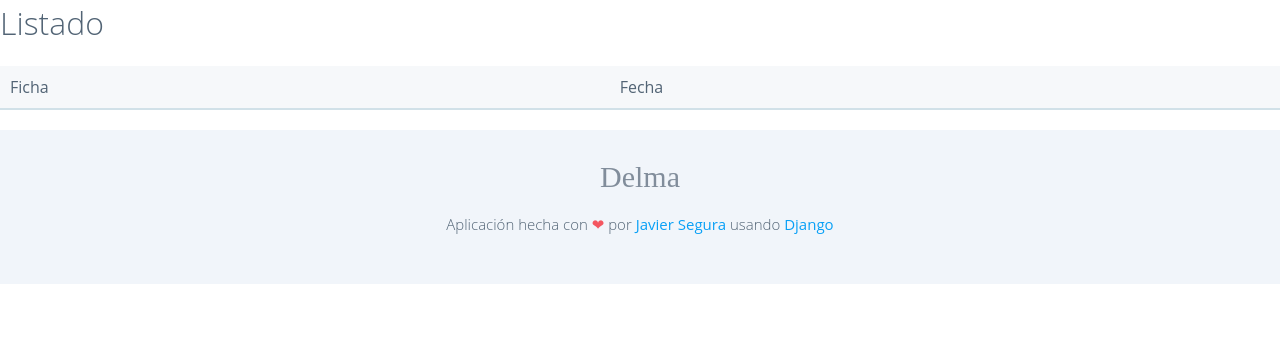
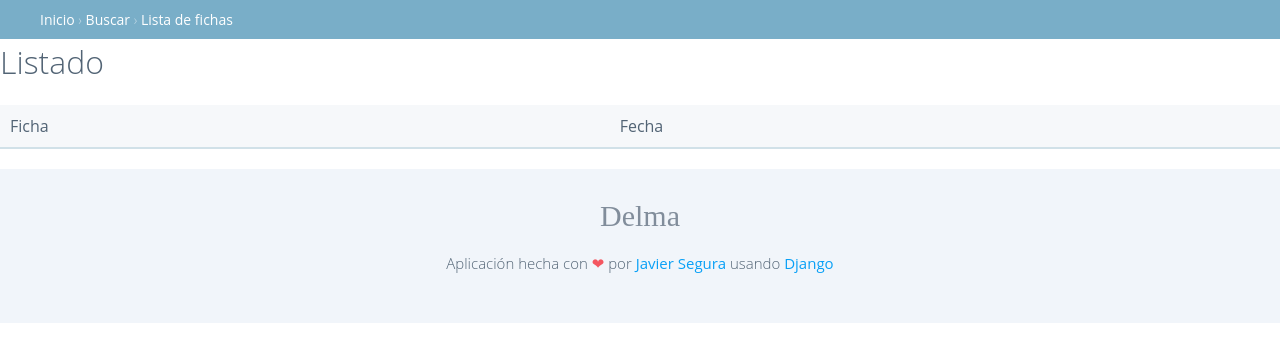
Before and after one commit to reciproco/delma, a Django app: page /fichas/search/ in a window 1280 px wide. Shown: the part 52-414 px from the top of the page. Run offline with Django 3.2, Linux system fonts and the light colour scheme; data that the repository does not hold is empty.

Commit message:
Hardcoded breadcrum

```diff
--- a/fichas/static/fichas/css/style.css
+++ b/fichas/static/fichas/css/style.css
@@ -186,3 +186,22 @@
 
 .card-paciente {
 }
+
+/* BREADCRUMBS */
+
+div.breadcrumbs {
+    background: #79aec8;
+    padding: 10px 40px;
+    border: none;
+    font-size: 14px;
+    color: #c4dce8;
+    text-align: left;
+}
+
+div.breadcrumbs a {
+    color: #fff;
+}
+
+div.breadcrumbs a:focus, div.breadcrumbs a:hover {
+    color: #c4dce8;
+}
--- a/fichas/templates/fichas/base.html
+++ b/fichas/templates/fichas/base.html
@@ -31,6 +31,9 @@
     {% endif %}
   </div>
     <!-- END Header -->
+    {% block breadcrumbs %}
+    {{ breadcrumbs }}
+    {% endblock %}
     {% block messages %}
         {% if messages %}
         <ul class="messagelist">{% for message in messages %}
--- a/fichas/templates/fichas/ficha_list.html
+++ b/fichas/templates/fichas/ficha_list.html
@@ -1,5 +1,10 @@
 {% extends "fichas/base.html" %}
 
+{% block breadcrumbs %}
+    <div class="breadcrumbs">
+    <a href="{% url 'index' %}">Inicio</a> &rsaquo; <a href="{% url 'fichas:search' %}">Buscar</a> &rsaquo; <a href="{% url 'fichas:ficha-list' %}">Lista de fichas</a>
+    </div>
+{% endblock %}
 {% block content %}
     <h2>Listado</h2>
         <table class="table table-striped">
--- a/fichas/templates/fichas/search.html
+++ b/fichas/templates/fichas/search.html
@@ -1,5 +1,10 @@
 {% extends "fichas/base.html" %}
 
+{% block breadcrumbs %}
+    <div class="breadcrumbs">
+    <a href="{% url 'index' %}">Inicio</a> &rsaquo; <a href="{% url 'fichas:search' %}">Buscar</a>
+    </div>
+{% endblock %}
 {% block content %}
 
 <p>Busqueda de pacientes:</p>
```
Also changed, not shown: fichas/templates/fichas/ficha_detail.html (+6 -1 lines).
